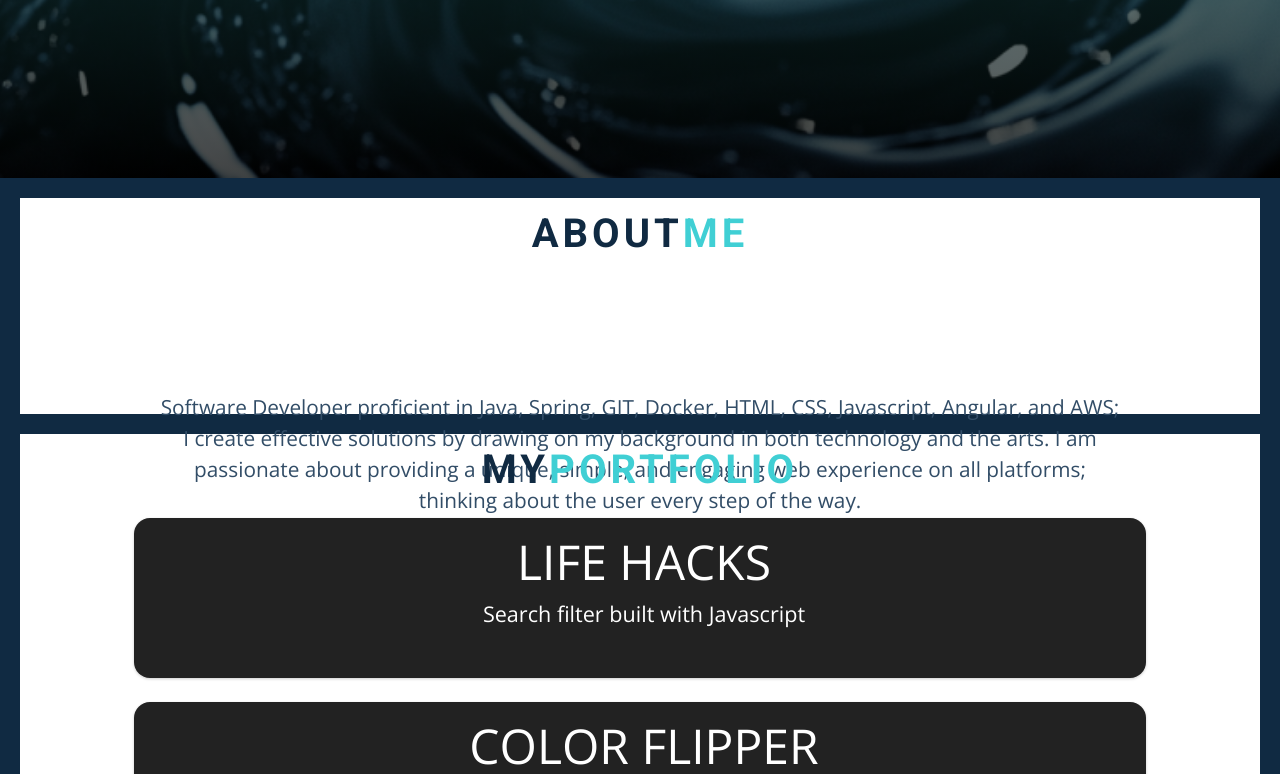
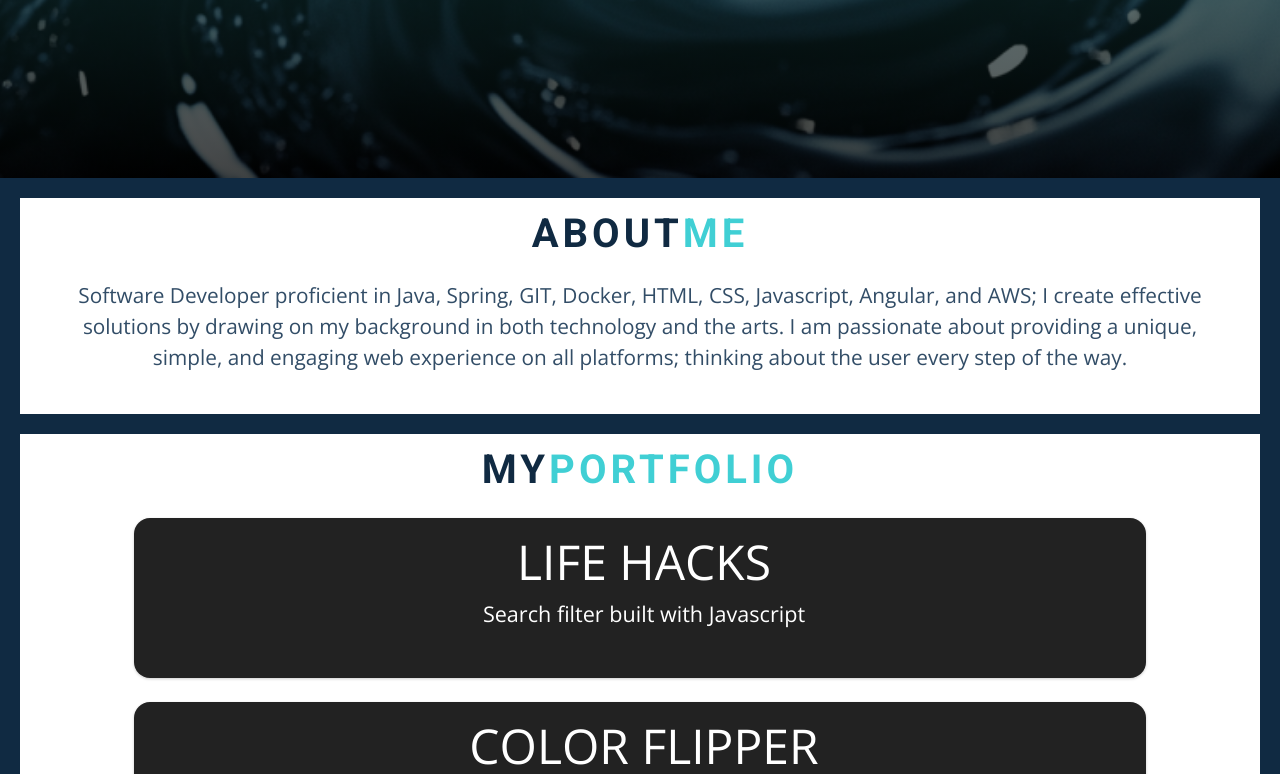
Before and after one commit to the-andrewblackman/web_portfolio, a plain HTML site: page index.html in a window 1280 px wide. Shown: the part 622-1396 px from the top of the page. Drawn offline with nearby package versions, Linux system fonts and the light colour scheme.

Commit message:
testing build again

```diff
--- a/styles.css
+++ b/styles.css
@@ -117,7 +117,7 @@ h2 {
     1px 1px 0 black;
 }
 .about-me {
-  margin: 8rem;
+  margin: 1rem;
   padding: 0.6rem;
   text-align: center;
   font-size: 1rem;
```
